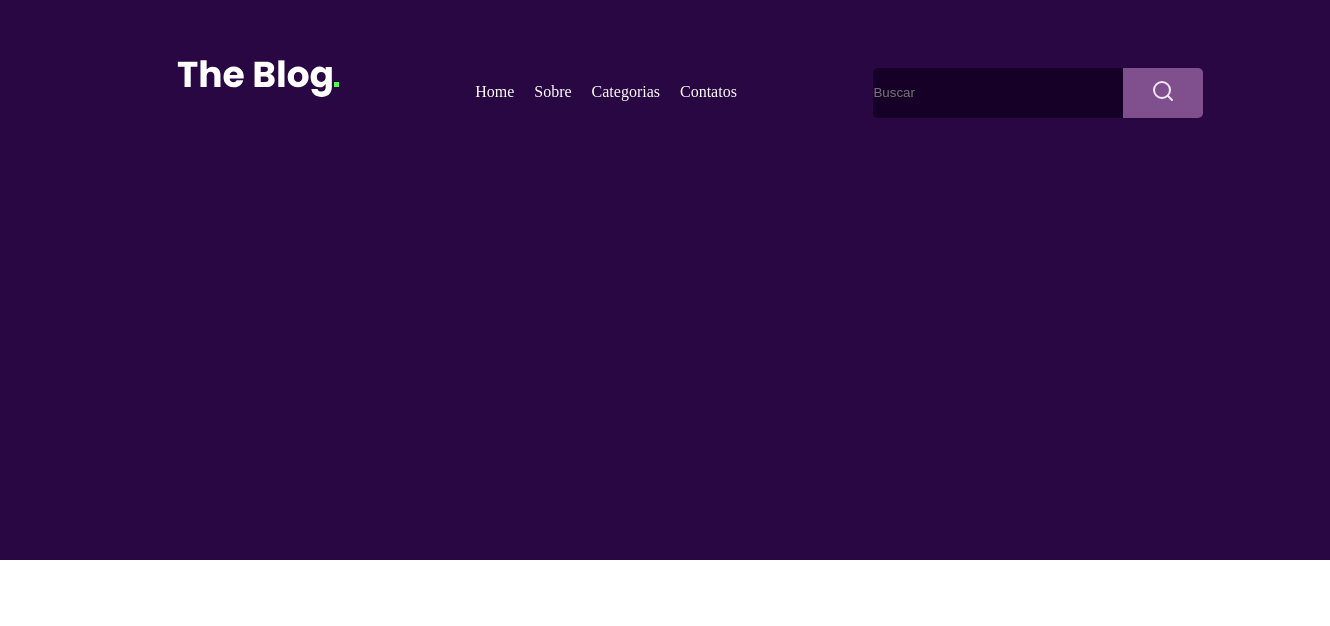
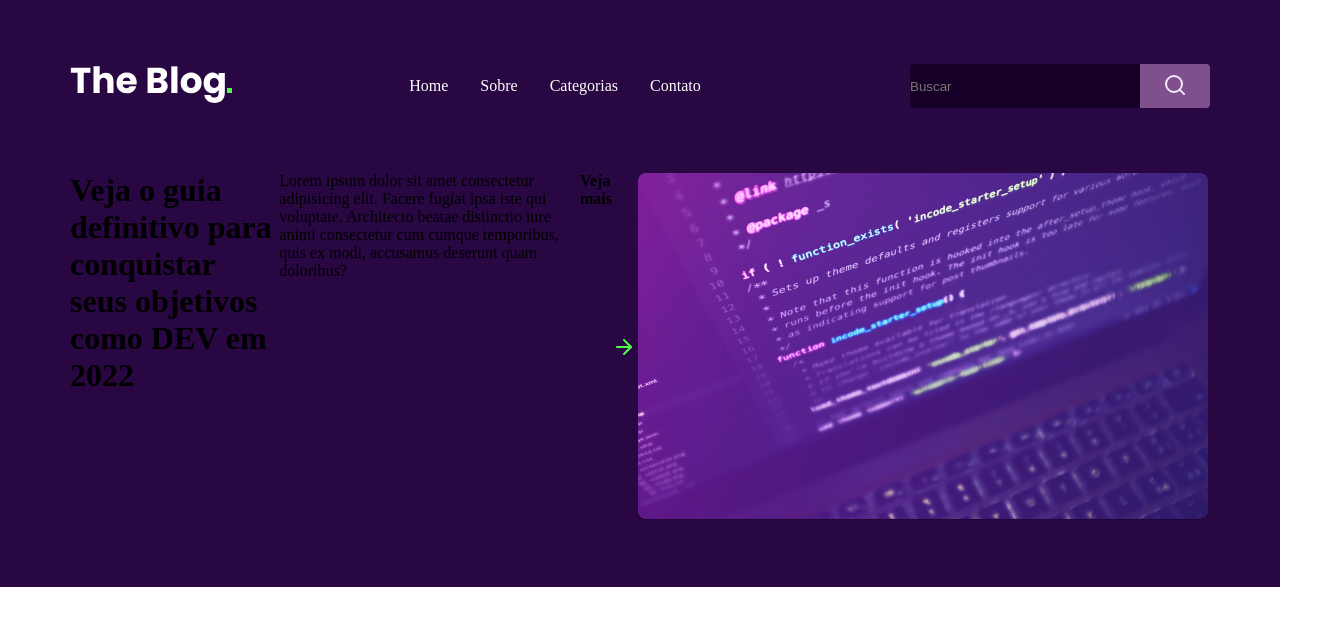
Before and after one commit to Nigraum/Rocketseat-Aulas, a plain HTML site: page Desafio-Theblog/index.html in a window 1280 px wide. Shown: the whole page, 1330 px wide, since content can reach past the window. Drawn offline with Linux system fonts and the light colour scheme.

Commit message:
Adding content and fixing header

```diff
--- a/Desafio-Theblog/assets/style.css
+++ b/Desafio-Theblog/assets/style.css
@@ -1,51 +1,87 @@
+:root {
+  --purple-bg: #290742;
+  --dark-bg: #170027;
+  --button-bg: #9e6dc2;
+  --white: #fff;
+  --light-purple: #fbf6ff;
+  --green: #4fff4b;
+}
+
 * {
   margin: 0;
   padding: 0;
+  box-sizing: border-box;
 }
 
-.head {
+.blog-header {
+  background-color: var(--purple-bg);
+  height: 587px;
+
+
+}
+.wrapper {
+  margin-right: auto;
+  margin-left: auto;
+  max-width:1160px;
+  padding-right: 10px;
+  padding-left: 10px;
+  padding-top: 64px;
+  }
+
+.site-header__wrapper {
   display: flex;
-  background-color: #290742;
-  height: 500px;
-  width: 100%;
-  justify-content: space-evenly;
-  align-items: baseline;
-  padding-left: 50px;
-  padding-top: 60px;
+  justify-content: space-between;
+  align-items: center;
 }
 
-.logoimg {
-
+.nav-list {
+  display: flex;
 }
 
-.menus {
-  display: flex;
+.nav-item {
+  list-style: none;
+  margin-right: 2rem;
+}
+
+.nav-item a {
+  text-decoration: none;
   color: #fff;
 }
-li {
-    list-style-type: none;
-    padding: 10px;
 
+.nav-item a:hover {
+  color: var(--green);
+  transition: all 200ms ease-in;
 }
 
 input {
   background-color: #170027;
-  border-radius: 5px;
+  border-radius: 4px;
   border-top-right-radius: 0px;
   border-bottom-right-radius: 0px;
   border: none;
-  width: 250px;
-  height: 50px;
+  width: 230px;
+  height: 44px;
   color: #fff;
 }
 
 button {
   background-color: #fbf6;
-  border-radius: 5px;
+  border-radius: 4px;
   border-bottom-left-radius: 0px;
   border-top-left-radius: 0px;
   border: none;
-  width: 80px;
-  height: 50px;
+  width: 70px;
+  height: 44px;
   float: right;
+  cursor: pointer;
+  transition: all 200ms ease-in;
 }
+
+button:hover {
+  background-color: #170027;
+}
+
+.content-header {
+  display: flex;
+  flex-direction: row;
+}
--- a/Desafio-Theblog/index.html
+++ b/Desafio-Theblog/index.html
@@ -1,5 +1,5 @@
 <!DOCTYPE html>
-<html lang="en">
+<html lang="pt-BR">
 <head>
   <meta charset="UTF-8">
   <link rel="stylesheet" href="./assets/style.css">
@@ -8,25 +8,30 @@
   <title>The blog</title>
 </head>
 <body>
-  <div class="head">
-    <img class="logoimg" src="./assets/images/logo.svg" alt="Theblog">
-
-    <nav>
-      <ul class="menus">
-        <li>Home</li>
-        <li>Sobre</li>
-        <li>Categorias</li>
-        <li>Contatos</li>
-      </ul>
+<header class="blog-header">
+  <div class="wrapper site-header__wrapper">
+    <a href="#" class="logo"><img src="./assets/images/logo.svg" alt="logo"></a>
+    <nav class="nav-list">
+      <li class="nav-item"> <a href="./index.html">Home</a> </li>
+      <li class="nav-item"><a href="#">Sobre</a></li>
+      <li class="nav-item"><a href="#">Categorias</a></li>
+      <li class="nav-item"><a href="#">Contato</a></li>
     </nav>
-
     <div class="search">
-    <input type="search" id="kkk" placeholder="Buscar">
-    <button type="submit">
-      <img src="./assets/images/search.svg" alt="Botão Buscar">
-    </button>
-    </div>
+      <input type="search" id="kkk" placeholder="Buscar">
+      <button type="submit">
+        <img src="./assets/images/search.svg" alt="Botão Buscar">
+      </button>
+      </div>
+  </div>
+  <div class="wrapper content-header">
+    <h1>Veja o guia definitivo para conquistar seus objetivos como DEV em 2022</h1>
+    <p>Lorem ipsum dolor sit amet consectetur adipisicing elit. Facere fugiat ipsa iste qui voluptate. Architecto beatae distinctio iure animi consectetur cum cumque temporibus, quis ex modi, accusamus deserunt quam doloribus?</p>
+    <h4>Veja mais</h4>
+    <img src="./assets/images/arrow-right.svg" alt="">
+    <img src="./assets/images/featured-image.png" alt="">
   </div>
 
+</header>
 </body>
 </html>
```
